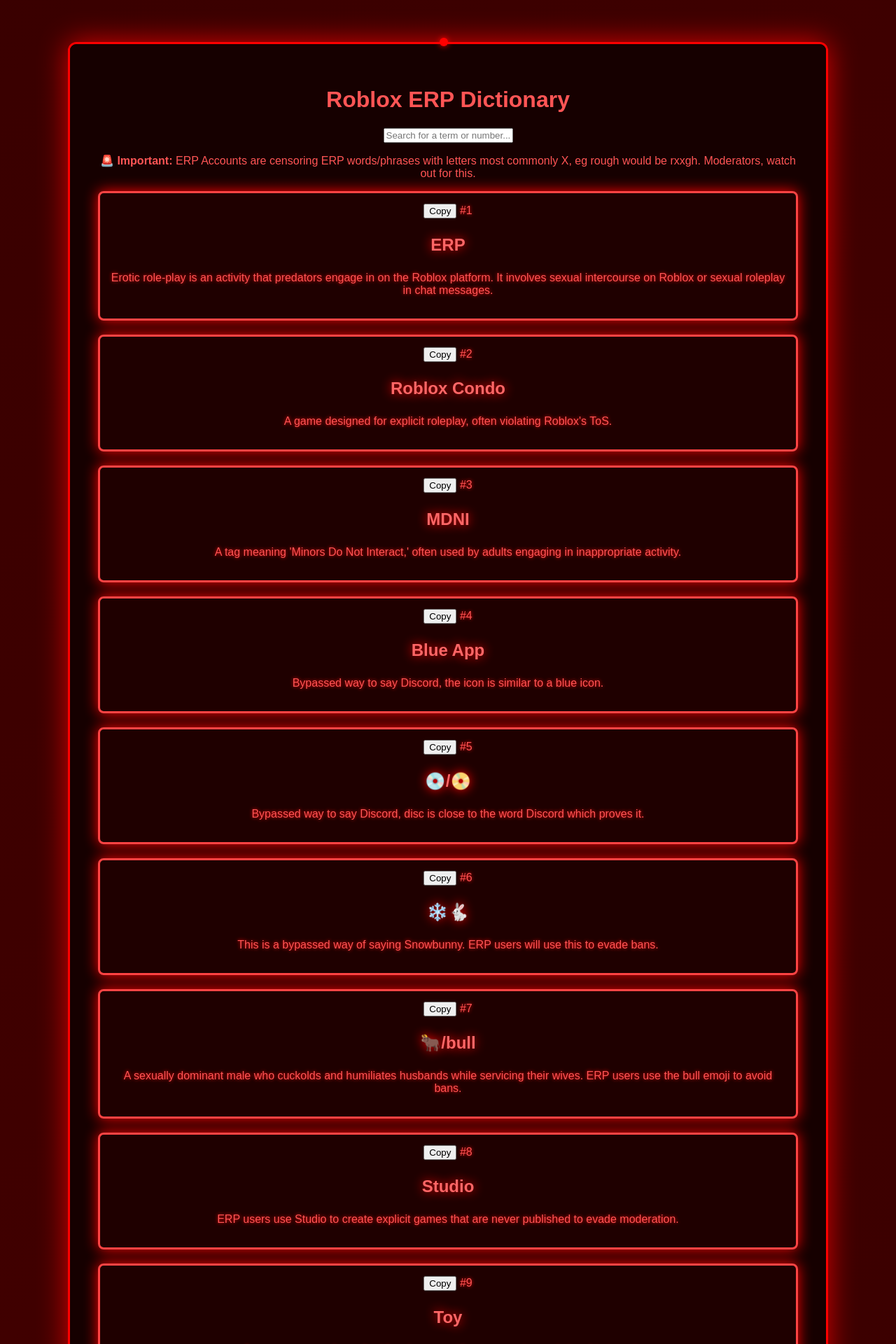
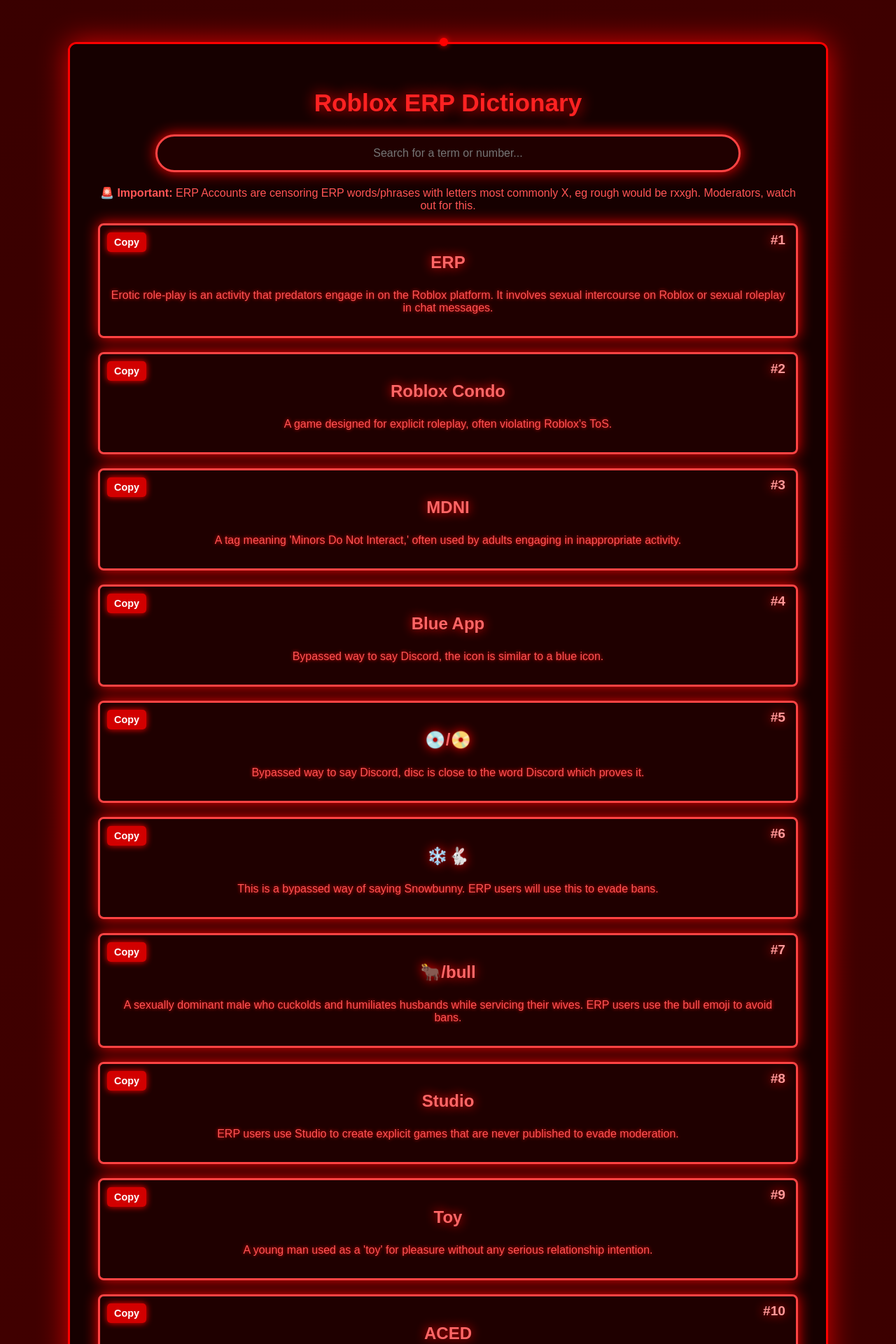
Before and after one commit to T-TGM/ERP-Definition, a Jekyll site: the page index.html, which Jekyll copies as it is, in a window 1280 px wide. Shown: the top 1920 px of the page at 70% size. Built offline with Jekyll 4.4.1, drawn with Linux system fonts in a browser that asks for light colours; some of the changed text lies outside the part shown.

Commit message:
Update index.html

```diff
--- a/index.html
+++ b/index.html
@@ -25,7 +25,7 @@
             padding-top: 60px;
             overflow: hidden;
             position: relative;
-            cursor: none;
+            cursor: none; /* 🔥 Hides all default cursors */
         }
 
         /* 🔥 Custom Red Cursor */
@@ -62,31 +63,7 @@
             transform: scale(1.02);
         }
 
-        .definition {
-            position: relative;
-            margin-bottom: 20px;
-            padding: 15px;
-            background: rgba(32, 0, 0, 0.95);
-            border-radius: 8px;
-            border: 3px solid #ff4444;
-            box-shadow: 0 0 20px red;
-            text-shadow: 0 0 5px red;
-            transition: all 0.3s ease-in-out;
-        }
-
-        .definition:hover {
-            background: rgba(48, 0, 0, 0.95);
-            box-shadow: 0 0 30px red;
-            transform: scale(1.05);
-        }
-
-        .term {
-            font-weight: bold;
-            font-size: 1.5em;
-            color: #ff6666;
-            text-shadow: 0 0 15px red;
-
-            /* 💨 Upgraded Scrollbar */
+        /* 💨 Upgraded Scrollbar */
         .container::-webkit-scrollbar {
             width: 12px;
         }
@@ -97,7 +74,7 @@
             box-shadow: 0 0 10px red;
         }
 
-                h1 {
+        h1 {
             margin-bottom: 25px;
             font-size: 2.2em;
             color: #ff2222;
@@ -124,12 +101,43 @@
             cursor: none; /* 🔥 Hides the cursor in the search bar */
         }
 
-            #search-bar:focus {
+        #search-bar:focus {
             background: #300000;
             box-shadow: 0 0 35px red;
             transform: scale(1.05);
         }
 
+        /* 💡 Definition Cards */
+        .definition {
+            margin-bottom: 20px;
+            padding: 15px;
+            background: rgba(32, 0, 0, 0.95);
+            border-radius: 8px;
+            transition: all 0.3s ease-in-out;
+            border: 3px solid #ff4444;
+            text-shadow: 0 0 5px red;
+            user-select: none;
+            position: relative;
+            box-shadow: 0 0 20px red;
+            transform: scale(1);
+            opacity: 1;
+        }
+
+        /* 🔥 Popout Effect Restored */
+        .definition:hover {
+            background: rgba(48, 0, 0, 0.95);
+            box-shadow: 0 0 30px red;
+            transform: scale(1.05);
+        }
+
+        .term {
+            font-weight: bold;
+            font-size: 1.5em;
+            color: #ff6666;
+            text-shadow: 0 0 15px red;
+        }
+
+        /* 🔢 Numbering on Definitions */
         .definition-number {
             position: absolute;
             top: 10px;
```
Also changed, not shown: other parts of index.html (+1 -0 lines).
